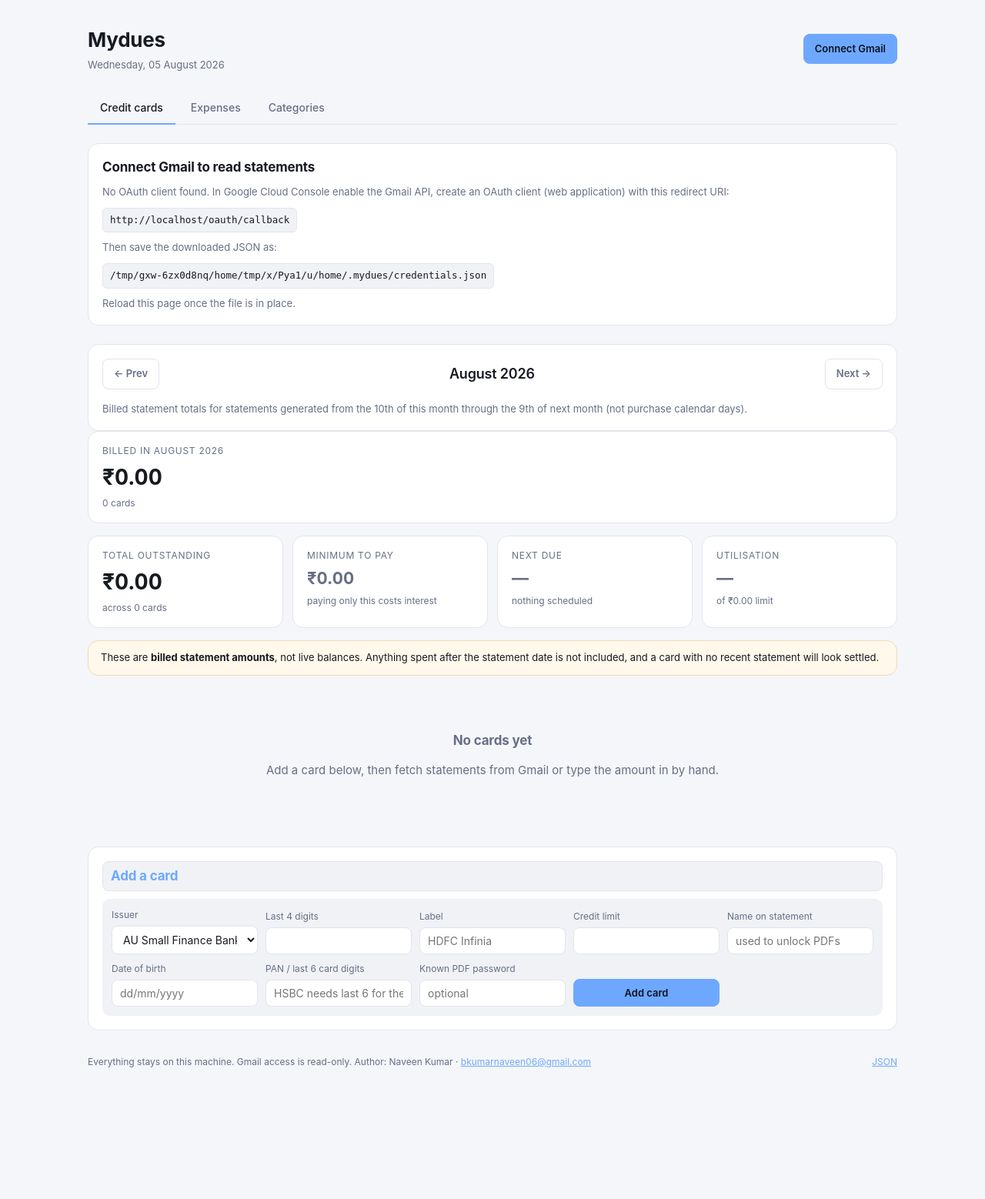
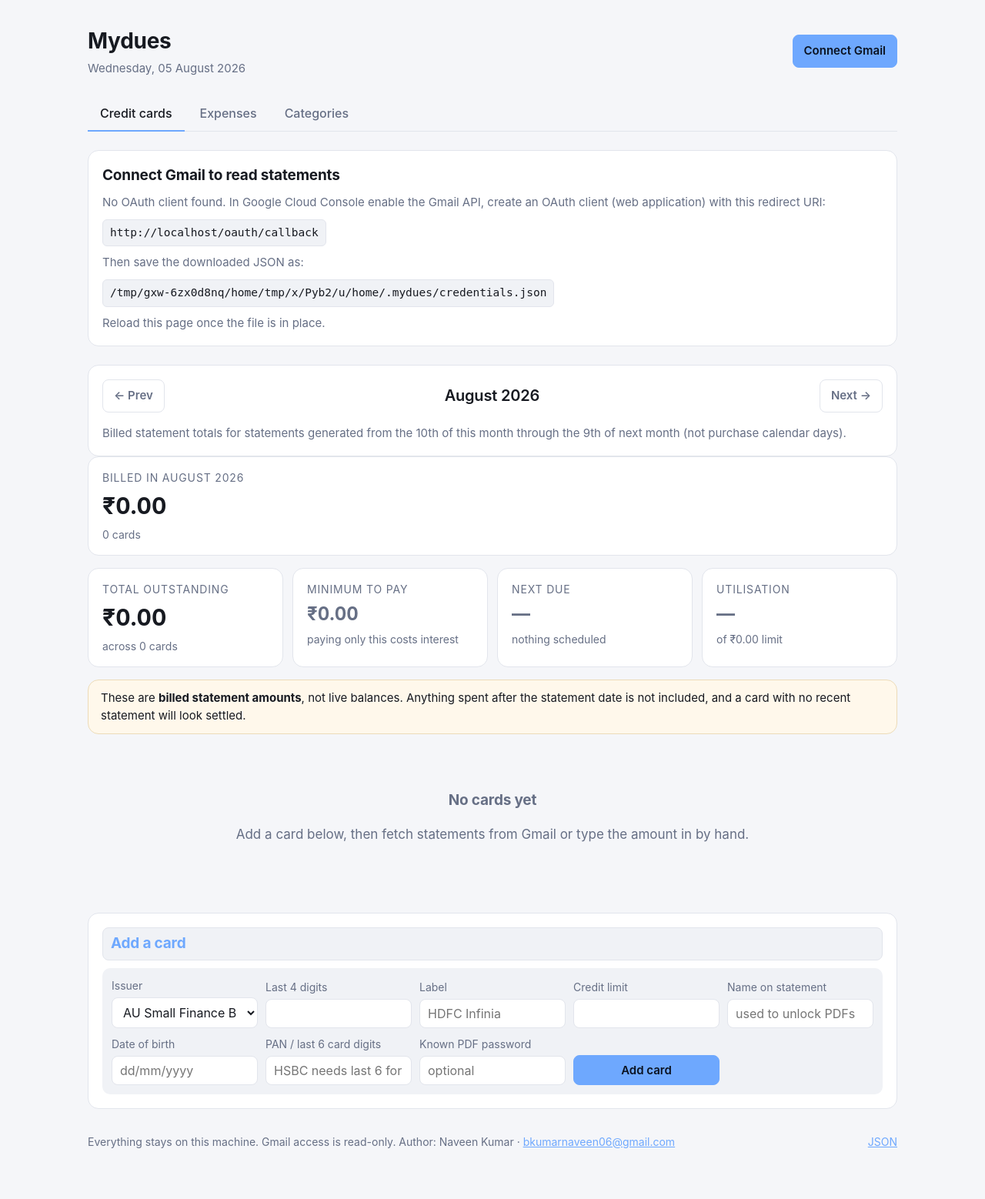
Before and after one commit to NKAimer/mydues, a Flask app: page / in a window 1280 px wide. Shown: the whole page at 77% size. Before the commit the page ends 1387 px from the top, so only its background shows below. Run offline with Flask 3, Linux system fonts and the light colour scheme; data comes from the database, SQL or seed files in the repository; data that the repository does not hold is empty.

Commit message:
Increase dashboard font sizes for easier reading.
Co-authored-by: Cursor <cursoragent@cursor.com>

```diff
--- a/mydues/web/static/app.css
+++ b/mydues/web/static/app.css
@@ -29,7 +29,7 @@ body {
   margin: 0;
   background: var(--bg);
   color: var(--text);
-  font: 15px/1.5 -apple-system, BlinkMacSystemFont, "SF Pro Text", Segoe UI, sans-serif;
+  font: 17px/1.5 -apple-system, BlinkMacSystemFont, "SF Pro Text", Segoe UI, sans-serif;
   -webkit-font-smoothing: antialiased;
 }
 
@@ -51,7 +51,7 @@ body {
   text-decoration: none;
   border-bottom: 2px solid transparent;
   margin-bottom: -1px;
-  font-size: 14px;
+  font-size: 16px;
   font-weight: 500;
 }
 .tab:hover { color: var(--text); }
@@ -69,14 +69,14 @@ body {
 }
 .month-nav h2 {
   margin: 0;
-  font-size: 18px;
+  font-size: 20px;
   font-weight: 600;
 }
 
 .expense-table {
   width: 100%;
   border-collapse: collapse;
-  font-size: 13px;
+  font-size: 15px;
 }
 .expense-table th,
 .expense-table td {
@@ -194,16 +194,16 @@ body {
   background: var(--surface-2);
   white-space: pre-wrap;
   word-break: break-word;
-  font: 13px/1.45 ui-monospace, SFMono-Regular, Menlo, Consolas, monospace;
+  font: 15px/1.45 ui-monospace, SFMono-Regular, Menlo, Consolas, monospace;
   max-height: 70vh;
   overflow: auto;
 }
 
 h1, h2 { margin: 0; font-weight: 650; letter-spacing: -0.01em; }
-h1 { font-size: 26px; }
-h2 { font-size: 17px; }
+h1 { font-size: 28px; }
+h2 { font-size: 19px; }
 
-.sub { margin: 4px 0 0; color: var(--muted); font-size: 13px; }
+.sub { margin: 4px 0 0; color: var(--muted); font-size: 15px; }
 
 .masthead {
   display: flex;
@@ -230,17 +230,17 @@ h2 { font-size: 17px; }
   gap: 4px;
 }
 
-.stat-label { color: var(--muted); font-size: 12px; text-transform: uppercase; letter-spacing: 0.06em; }
-.stat-value { font-size: 28px; font-weight: 660; font-variant-numeric: tabular-nums; }
-.stat-value.muted { color: var(--muted); font-size: 22px; }
-.stat-foot { color: var(--muted); font-size: 12px; }
+.stat-label { color: var(--muted); font-size: 14px; text-transform: uppercase; letter-spacing: 0.06em; }
+.stat-value { font-size: 30px; font-weight: 660; font-variant-numeric: tabular-nums; }
+.stat-value.muted { color: var(--muted); font-size: 24px; }
+.stat-foot { color: var(--muted); font-size: 14px; }
 
 .disclaimer {
   background: color-mix(in srgb, var(--warn) 12%, var(--surface));
   border: 1px solid color-mix(in srgb, var(--warn) 35%, var(--line));
   border-radius: var(--radius);
   padding: 12px 16px;
-  font-size: 13px;
+  font-size: 15px;
   color: var(--text);
   margin: 0 0 24px;
 }
@@ -362,7 +362,7 @@ h2 { font-size: 17px; }
 
 details summary {
   cursor: pointer;
-  font-size: 13px;
+  font-size: 15px;
   color: var(--accent);
   list-style: none;
   padding: 6px 10px;
@@ -386,7 +386,7 @@ details summary h2 { display: inline; }
 }
 .grid-form.wide { grid-template-columns: repeat(auto-fit, minmax(180px, 1fr)); }
 
-label { display: flex; flex-direction: column; gap: 5px; font-size: 12px; color: var(--muted); }
+label { display: flex; flex-direction: column; gap: 5px; font-size: 14px; color: var(--muted); }
 
 input, select {
   background: var(--surface);
@@ -394,7 +394,7 @@ input, select {
   border-radius: 8px;
   padding: 8px 10px;
   color: var(--text);
-  font-size: 14px;
+  font-size: 16px;
   font-family: inherit;
   width: 100%;
 }
@@ -406,7 +406,7 @@ input:focus, select:focus { outline: 2px solid color-mix(in srgb, var(--accent)
   color: var(--text);
   border-radius: 8px;
   padding: 9px 14px;
-  font-size: 13px;
+  font-size: 15px;
   font-weight: 560;
   font-family: inherit;
   cursor: pointer;
@@ -454,7 +454,7 @@ code.copyable {
   border: 1px solid var(--line);
   border-radius: 6px;
   padding: 6px 9px;
-  font-size: 12.5px;
+  font-size: 14.5px;
   user-select: all;
   word-break: break-all;
 }
@@ -513,7 +513,7 @@ footer {
   gap: 12px;
   margin-top: 32px;
   color: var(--muted);
-  font-size: 12px;
+  font-size: 14px;
 }
 footer a { color: var(--accent); }
 
```
Also changed, not shown: other parts of mydues/web/static/app.css (+32 -32 lines).
